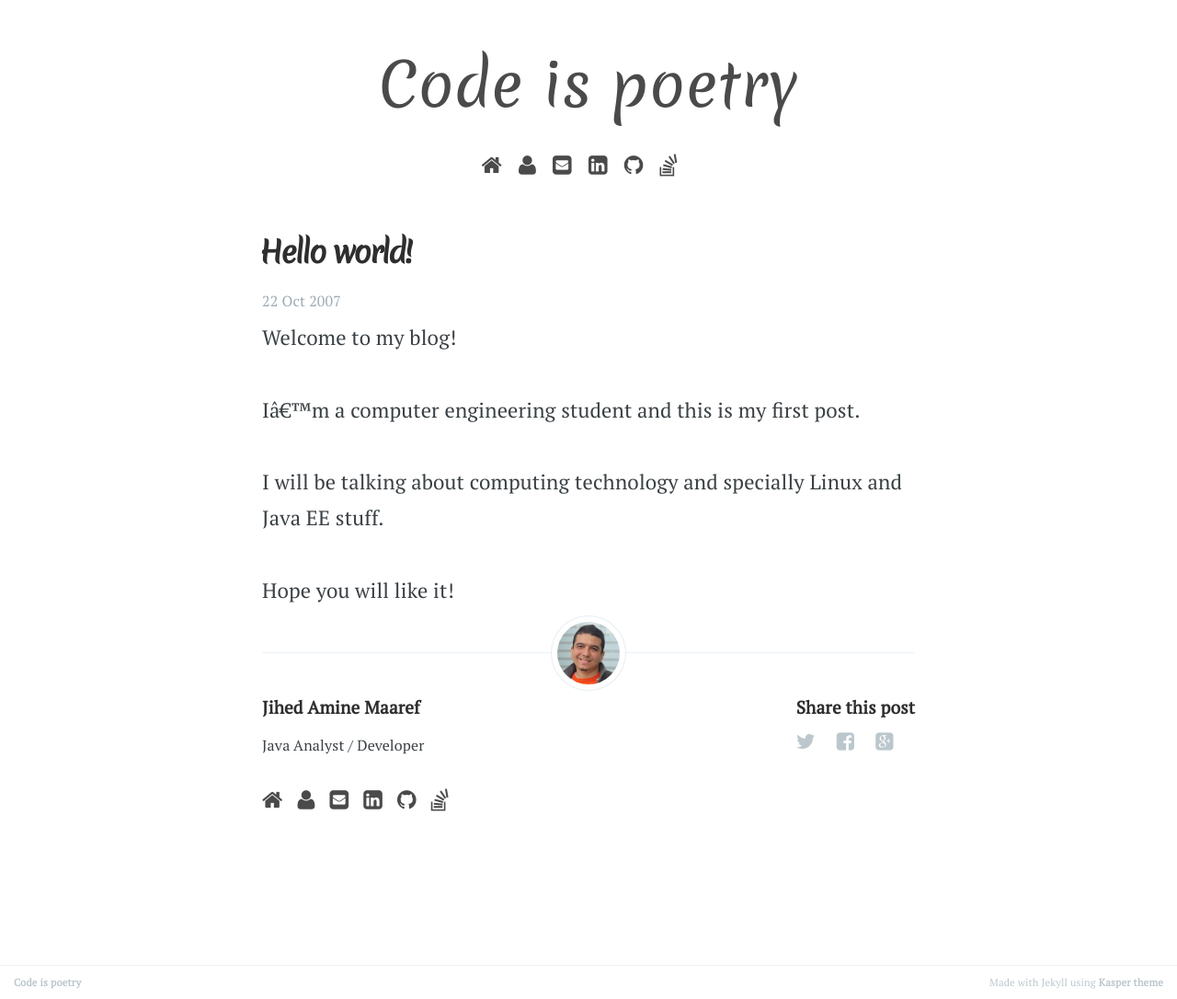
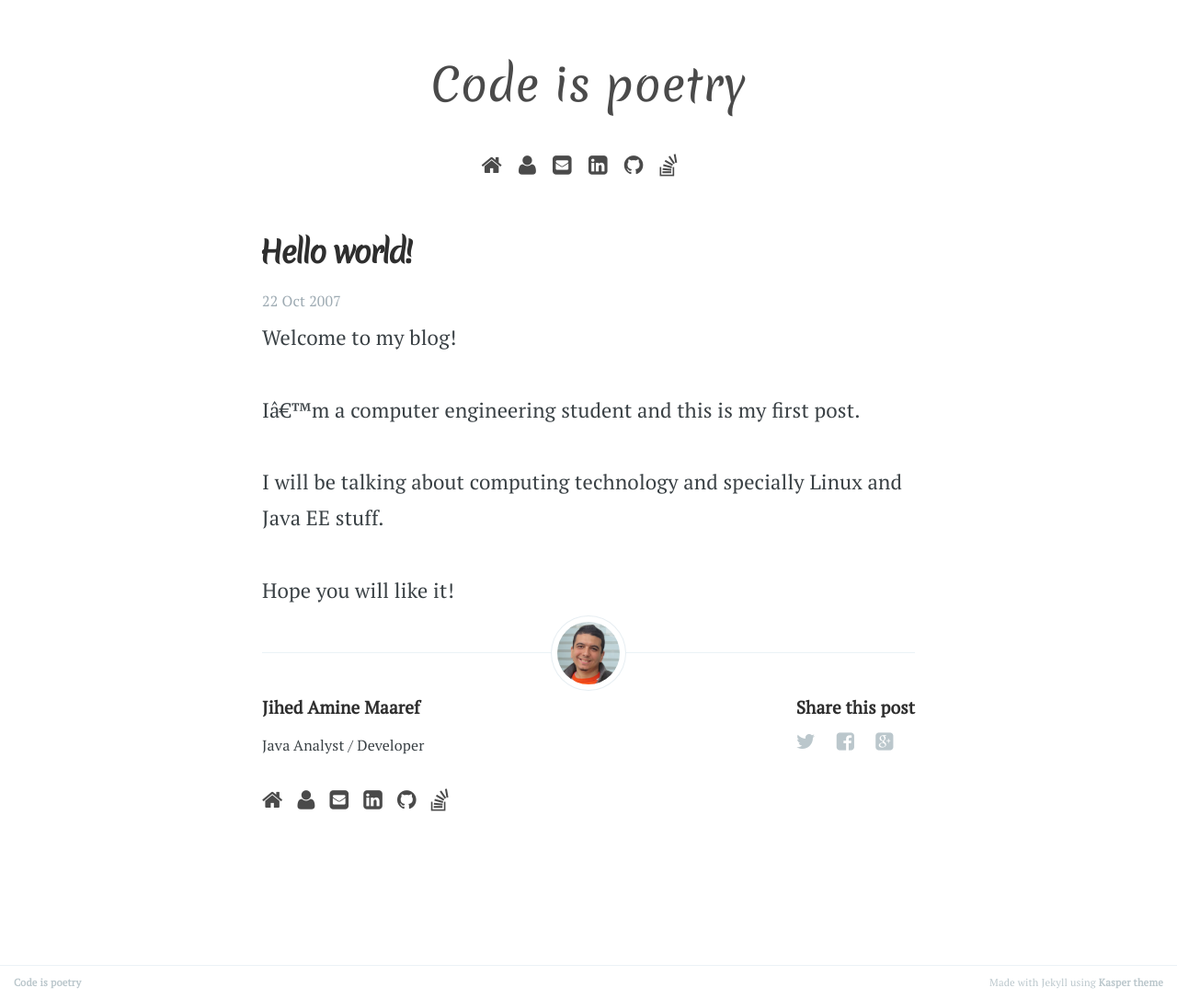
Before and after one commit to jihedamine/jihedamine.github.io, a Jekyll site: the page built from _posts/2007-10-22-hello-world.md, in a window 1280 px wide. Shown: the whole page at 92% size. Built offline with Jekyll 4.4.1, drawn with Linux system fonts in a browser that asks for light colours; Markdown is read by kramdown in place of the engine named in the settings.

Commit message:
Page title font

```diff
--- a/assets/css/screen.css
+++ b/assets/css/screen.css
@@ -559,8 +559,9 @@
 
 /* The details of your blog. Defined in ghost/settings/ */
 .page-title {
-    font-size: 4rem;
-    font-family: Merienda;
+    font-size: 3rem;
+    font-height: bold;
+    font-family: Merienda, sans-serif;
     text-decoration: none;
     text-align: center;
     padding-top: 4.5rem;
```
